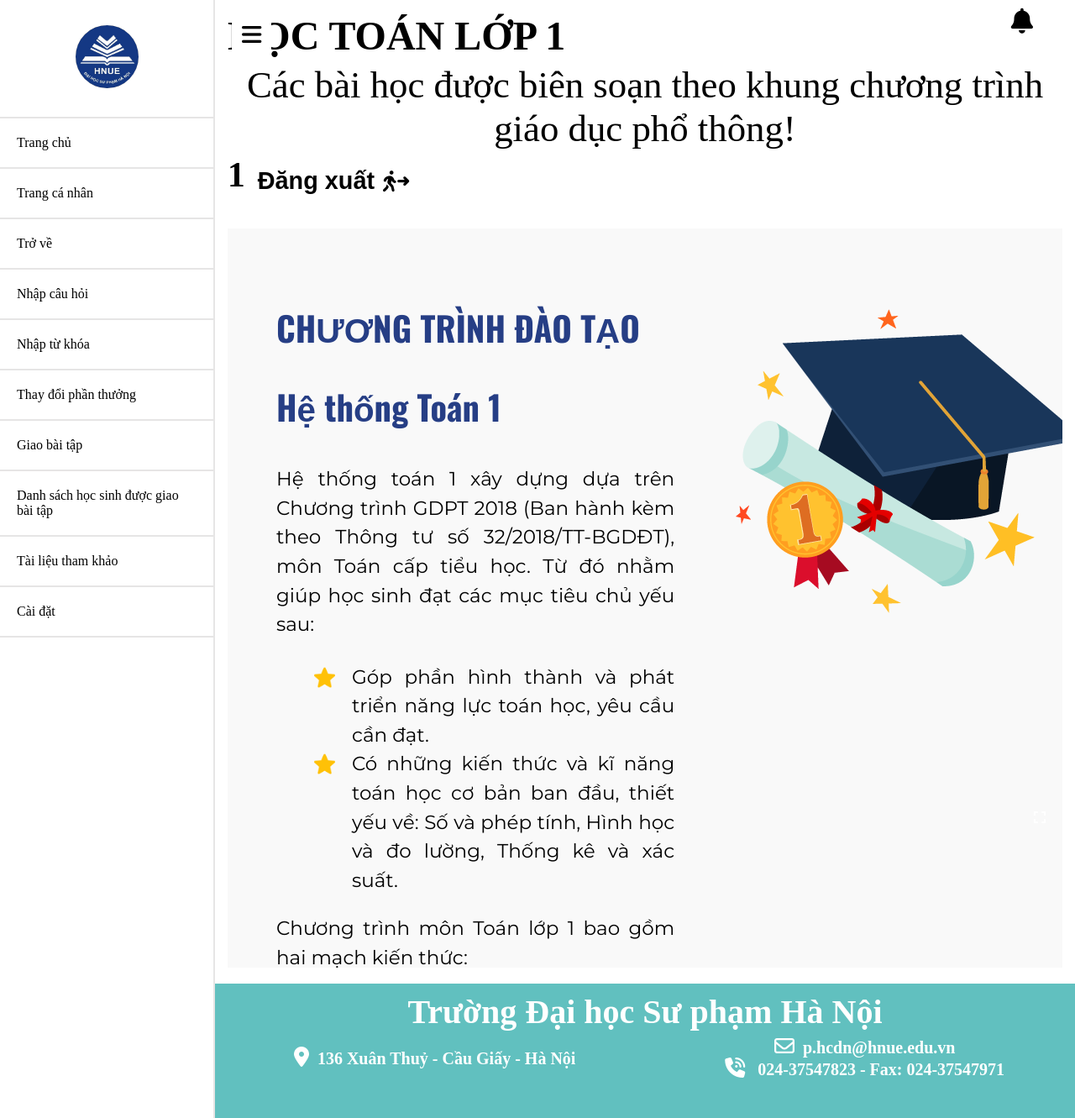
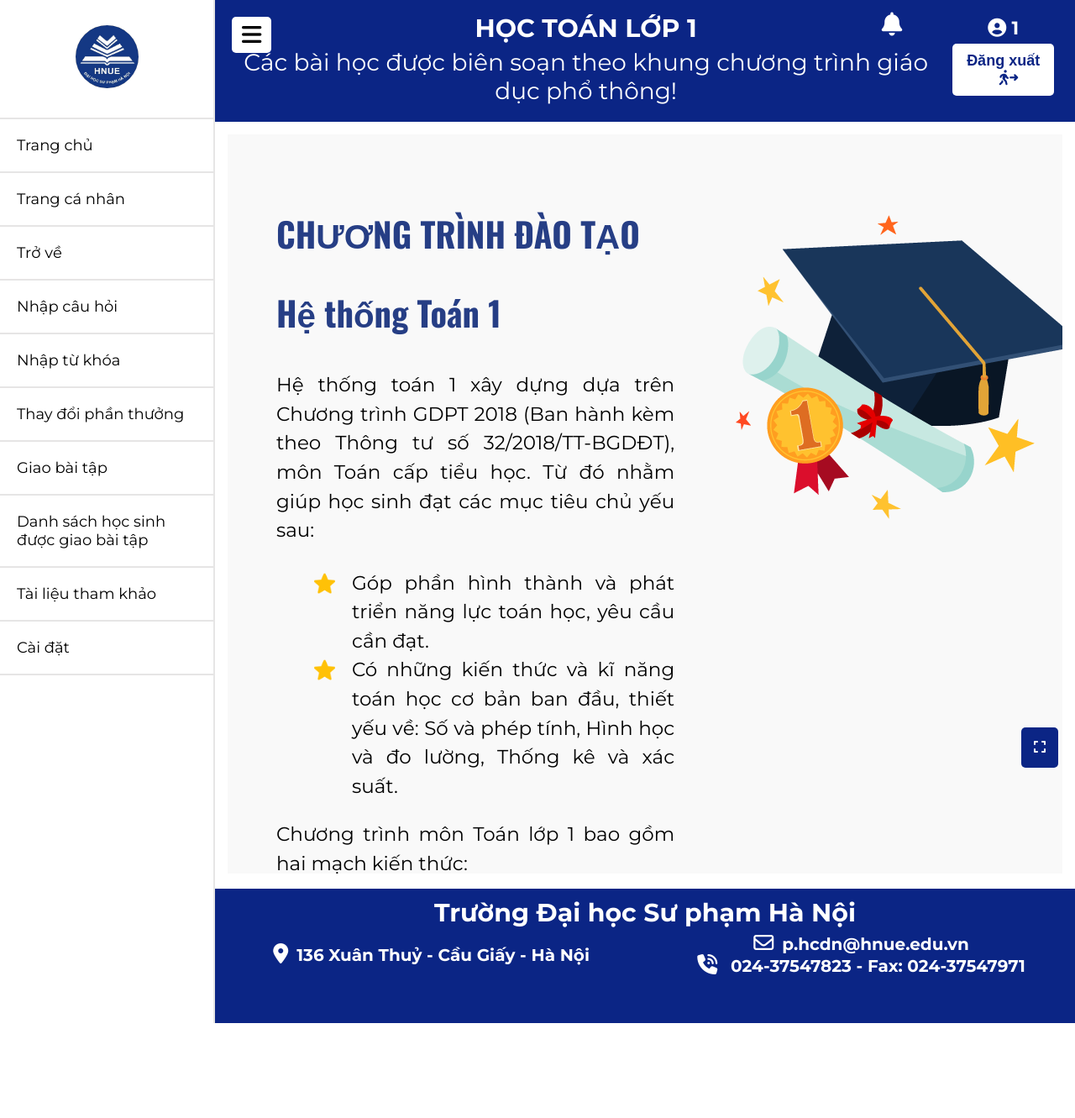
Before and after one commit to ttl2075-stu/Toan1, a PHP site: page /mo_dau.php?id_khoa_hoc=1 in a window 1280 px wide. Shown: the whole page at 84% size. After the commit the page ends 1218 px from the top, so only its background shows below. Run offline with PHP 8.4, Linux system fonts and the light colour scheme; the visitor is signed in with stand-in values (Sample User, id 1); data that the repository does not hold is empty; some libraries are stand-ins or nearby versions.

Commit message:
css mở đầu và cài đặt

```diff
--- a/assets/css/menu.css
+++ b/assets/css/menu.css
@@ -10,10 +10,11 @@ nav {
     overflow-y: scroll;
     transform: translateX(-100%);
     transition: transform 0.3s ease-in-out;
+    font-size: 1.8rem;
 }
 
 nav ul li a {
-    color: darkblue; /* Màu chữ đen */
+    color: var(--blue); /* Màu chữ đen */
 }
 
 nav ul li:hover {
@@ -123,5 +124,5 @@ a:focus {
     background-color: #fae3d9;
     font-weight: bold ;
     color: #ecf0f3;
-    font-size: 18px;
+    font-size: 1.8rem;
 }
--- a/assets/css/style.css
+++ b/assets/css/style.css
@@ -36,7 +36,7 @@ header {
   max-height: fit-content;
   display: flex;
   flex-direction: row;
-  flex-wrap: wrap;
+  flex-wrap: nowrap;
 }
 
 header h1 {
@@ -52,7 +52,7 @@ header p {
 header h3{
   margin: 0;
   font-weight: 700;
-  font-size: 2.6rem;
+  font-size: 2.2rem;
 }
 
 header .header-title {
@@ -133,6 +133,8 @@ button:focus {
 button:hover {
   background-color: var(--bluehover);
   color: var(--white);
+  border: none;
+  outline: none;
 }
 .cta-btn {
   margin-top: 5px;
@@ -142,11 +144,15 @@ button:hover {
   color: var(--blue);
   font-weight: bold;
   border-radius: 5px;
+  border: none;
+  outline: none;
+
 }
 
 .cta-btn i{
   transition: all 0.3s ease;
-  font-size: 25px;
+  width: 2rem;
+  height: 2rem;
   margin-left: 10px;
 }
 
--- a/mo_dau.php
+++ b/mo_dau.php
@@ -24,6 +24,7 @@
   <link rel="stylesheet" href="assets/css/style.css" />
   <link rel="stylesheet" href="assets/css/menu.css" />
   <link rel="stylesheet" href="assets/css/scrollbar.css" />
+  <link rel="stylesheet" href="./assets/css_v2/style.css">
   <link rel="shortcut icon" type="image/png" href="anh/logo.png"/>
 
   <style>
@@ -60,76 +61,10 @@
       font-size: 16px;
     }
 
-
-    footer {
-      /* background-color: #333; */
-      color: #fff;
-      padding: 10px 0;
-      /* text-align: center; */
-      background-color: var(--primary-color);
-      height: 20vh;
-      min-width: 80%;
-      width: 100%;
+    .header-title {
+      position: relative;
     }
 
-
-.footer-content p {
-  font-size: 40px;
-  margin-bottom: 5px;
-}
-
-.content {
-  display: flex;
-  justify-content: space-around;
-  align-items: center;
-  flex-wrap: wrap;
-}
-
-.address,
-.contact-info,
-.social-icons {
-  font-size: 20px;
-  margin-bottom: 10px;
-}
-
-.address span,
-.contact-info span {
-  display: block;
-}
-
-
-.footer-content i{
-  color: #fff;
-  font-size: 24px;
-  margin: 0 10px;
-  transition: color 0.3s ease;
-  /* box-shadow: 0px 2px 8px 0px aqua; */
-  background-color: none;
-}
-.footer-content .social-icons .icon i:hover{
-  color: aquamarine;
-  cursor: pointer;
-}
-
-/* .cta-btn{
-  background-color: #fff;
-  color: black;
-  font-weight: bold;
-} */
-
-
-.cta-btn i {
-  transition: all 0.3s ease;
-  font-size: 25px;
-}
-
-.cta-btn:hover i {
-  transform: rotate(360deg);
-}
-
-.cta-btn:hover i:before {
-  content: "\f1d9";
-}
     #thong_bao{
       position: absolute;
       right: 0px;
@@ -153,14 +88,14 @@
       box-sizing: border-box;
       color: black;
       /* margin-bottom: ; */
-
+      font-size: 2.4rem;
       /* overflow-y: scroll; */
     }
     #tb{
-      font-size: 30px;
+      font-size: 2.8rem;
       position: absolute;
       right: 50px;
-      top: 10px;
+      top: 0px;
       cursor: pointer;
     }
 
@@ -517,20 +452,18 @@ function updateFolderValue(link, event) {
     <i class="fa fa-bars fa-2x"></i>
   </button>
   <header>
+    <div class="header-title">
       <h1>HỌC TOÁN LỚP 1</h1>
       <p>
         Các bài học được biên soạn theo khung chương trình giáo dục phổ thông!
       </p>
       <i onclick="tb()" id="tb" class="fas fa-bell"></i>
-    <span onclick="tb()" id="tb1">*</span>
-    <h3><?php echo $_SESSION['ten']; ?></h3>
     <div id="thong_bao">
       <?php
       $sql = "SELECT * FROM `thong_bao` WHERE `thoi_gian` >= DATE_SUB(NOW(), INTERVAL 4 DAY) AND `id_khoa_hoc` = '$id_khoa_hoc'  AND `id_nguoi_nhan` = '$id_user'  ORDER BY `thoi_gian` DESC;";
       $kq = mysqli_query($conn, $sql);
       if(mysqli_num_rows($kq)>0){
         while($row = mysqli_fetch_array($kq)){
-          // print_r($row);
           $id_bai_hoc = $row['id_bai_hoc'];
           $ten_bai =ten_bai_hoc($id_bai_hoc);
           ?><div class="noi_dung">Bạn được GV giao bài tập ở bài học <?php echo $ten_bai['ten_bai_hoc'];?> thời gian: <?php echo $row['thoi_gian'] ?></div><?php
@@ -542,11 +475,15 @@ function updateFolderValue(link, event) {
         ?> <div class="noi_dung"> Không có thông báo nào</div><?php
       }
       ?>
-
-
-      <!-- <div class="noi_dung"> hDDDDD1</div> -->
     </div>
+    </div>
+    <div class="header-account">
+      <h3>
+        <i class="fa-solid fa-circle-user"></i>
+        <?php echo $_SESSION['ten']; ?>
+      </h3>
       <a id="dang_xuat" href="dang_xuat.php"><button class="cta-btn" id="">Đăng xuất<i class="fa-solid fa-person-walking-arrow-right"></i></button> </a>
+    </div>
   </header>
 
   <div class="container">
--- a/src/css/root.css
+++ b/src/css/root.css
@@ -5,12 +5,9 @@
 :root{
     --primary:#eeeeee;
     --secondary:deepskyblue;
-    --blue:deepskyblue;
     --secondary-light: #1E97F3;
     --white:#fff;
     --black: black;
-    --sky: #BCE6FF;
-    --shadow: 0px 2px 8px 0px var(--secondary-light);
     --bottom: #adadad;
     --container:white;
     --text:#666666;
```
Also changed, not shown: cai_dat.php (+22 -2 lines). Lines whose indentation alone changed are shown as unchanged.
